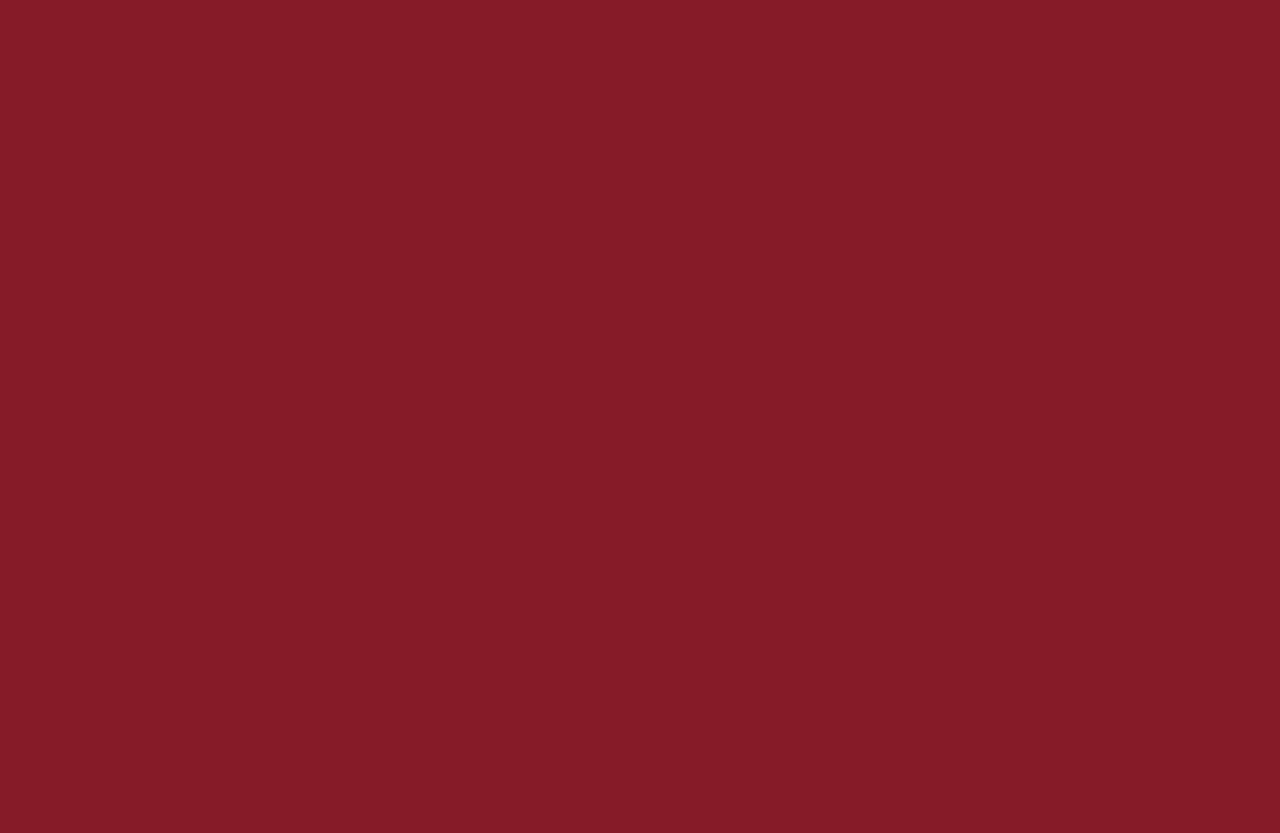
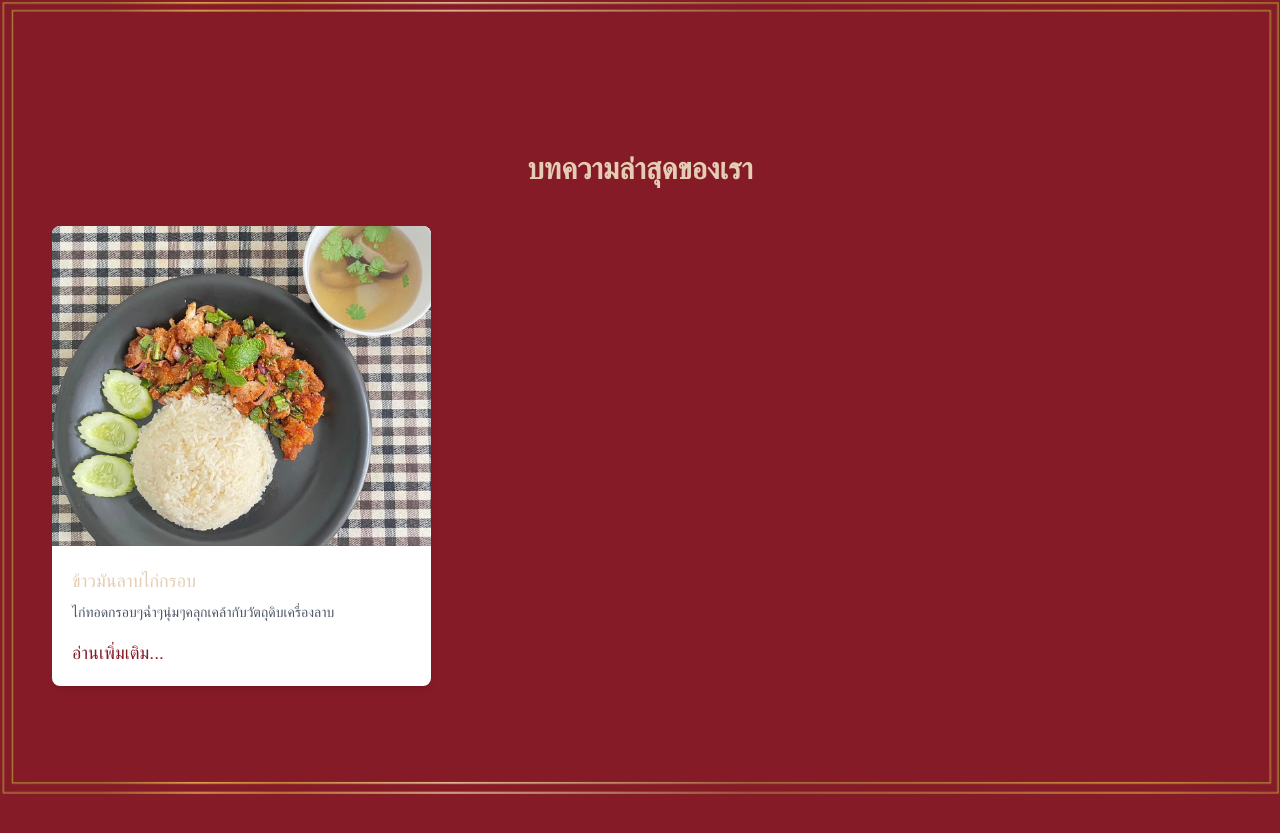
Before and after one commit to rubnganpanha/lungtumkhaomunkai, a Next.js app: page / in a window 1280 px wide. Shown: the part 3996-4829 px from the top of the page. Before the commit the page ends 4114 px from the top, so only its background shows below. Built offline with nearby package versions, Linux system fonts and the light colour scheme.

Commit message:
srpint3
blog

```diff
--- a/src/app/page.tsx
+++ b/src/app/page.tsx
@@ -7,6 +7,9 @@ import Review from "@/components/Review";
 import Footer from "@/components/Footer";
 // import Video from "@/components/Video";
 import Events from "@/components/Events";
+import Blog from "@/components/Blog";
+import BlogList from "@/components/BlogList";
+import BlogSlide from "@/components/BlogSlide";
 
 export default function Home() {
   return (
@@ -18,6 +21,7 @@ export default function Home() {
         <Menu />
         <Review />
         <Events/>
+        <BlogSlide />
         {/* <Video/> */}
         <Footer />
         <div className="h-[380px] md:h-[370px]"></div>
--- /dev/null
+++ b/src/components/BlogSlide.tsx
@@ -0,0 +1,125 @@
+"use client";
+import React, { useState, useEffect } from "react";
+import Image from "next/image";
+import { Swiper, SwiperSlide } from "swiper/react";
+// Import Swiper styles
+import "swiper/css";
+import "swiper/css/scrollbar";
+import "swiper/css/pagination";
+import "swiper/css/navigation";
+
+// import required modules
+import { Autoplay, Scrollbar } from "swiper/modules";
+
+// import motion
+import { motion } from "framer-motion";
+// import variants
+import { fadeIn } from "../../public/assets/variants";
+
+// กำหนด interface สำหรับ Blog
+interface Blog {
+  slug: string;
+  alt: string;
+  width: number;
+  height: number;
+  image: string;
+  title: string;
+  excerpt: string;
+}
+
+const BlogSlide = () => {
+  const [blogs, setBlogs] = useState<Blog[]>([]);
+  const [loading, setLoading] = useState<boolean>(true);
+
+  // ดึงข้อมูลจาก API
+  useEffect(() => {
+    const fetchBlogs = async () => {
+      const res = await fetch("/api/blogs");
+      const blogPosts: Blog[] = await res.json();
+      setBlogs(blogPosts);
+      setLoading(false);
+    };
+    fetchBlogs();
+  }, []);
+
+  return (
+    <section className="border-image relative top-[340px] lg:top-[250px] z-10 h-[800px] pt-[60px] md:pt-[120px]">
+      <motion.div
+        variants={fadeIn("up", "tween", 0.2, 1.6)}
+        initial="hidden"
+        whileInView={"show"}
+        className="container mx-auto px-5"
+      >
+        <h2 className="text-2xl lg:text-3xl font-semibold  text-center mb-10">
+          บทความล่าสุดของเรา
+        </h2>
+
+        {/* เช็คว่าโหลดข้อมูลเสร็จแล้วหรือยัง */}
+        {loading ? (
+          <div className="text-center text-primary-main">กำลังโหลด...</div>
+        ) : (
+          <Swiper
+            autoplay={{
+              delay: 2500,
+              disableOnInteraction: false,
+            }}
+            scrollbar={{
+              hide: true,
+            }}
+            modules={[Autoplay, Scrollbar]}
+            className="mySwiper-events lg:max-w-[1800px] h-[700px] mx-auto px-24"
+            spaceBetween={20}
+            slidesPerView={1}
+            breakpoints={{
+              640: { slidesPerView: 2 },
+              1024: { slidesPerView: 3 },
+            }}
+          >
+            {blogs.map((blog) => (
+              <SwiperSlide key={blog.slug}>
+                <div className="bg-white rounded-lg shadow-md overflow-hidden group">
+                  {/* ใช้ Image component จาก Next.js */}
+                  <div className="relative w-full h-64 lg:h-80">
+                    {" "}
+                    {/* กำหนดความสูงของรูปในแต่ละ breakpoint */}
+                    <Image
+                      alt={blog.alt}
+                      width={blog.width}
+                      height={blog.height}
+                      loading="lazy"
+                      decoding="async"
+                      data-nimg="fill"
+                      className="duration-300 group-hover:scale-110 object-cover"
+                      sizes="(max-width: 640px) 100vw, (max-width: 1024px) 50vw, 33vw"
+                      src={blog.image}
+                      style={{
+                        position: "absolute",
+                        height: "100%",
+                        width: "100%",
+                        inset: "0px",
+                        color: "transparent",
+                      }}
+                    />
+                  </div>
+                  <div className="p-5">
+                    <h3 className="text-lg font-medium">{blog.title}</h3>
+                    <p className="text-sm text-gray-600 mt-2">{blog.excerpt}</p>
+                    <a
+                      href={`/blog/${blog.slug}`}
+                      target="_blank"
+                      className="text-primary-main hover:underline mt-4 block"
+                    >
+                      อ่านเพิ่มเติม...
+                    </a>
+                  </div>
+                </div>
+              </SwiperSlide>
+            ))}
+          </Swiper>
+        )}
+      </motion.div>
+    </section>
+  );
+};
+
+export default BlogSlide;
```
